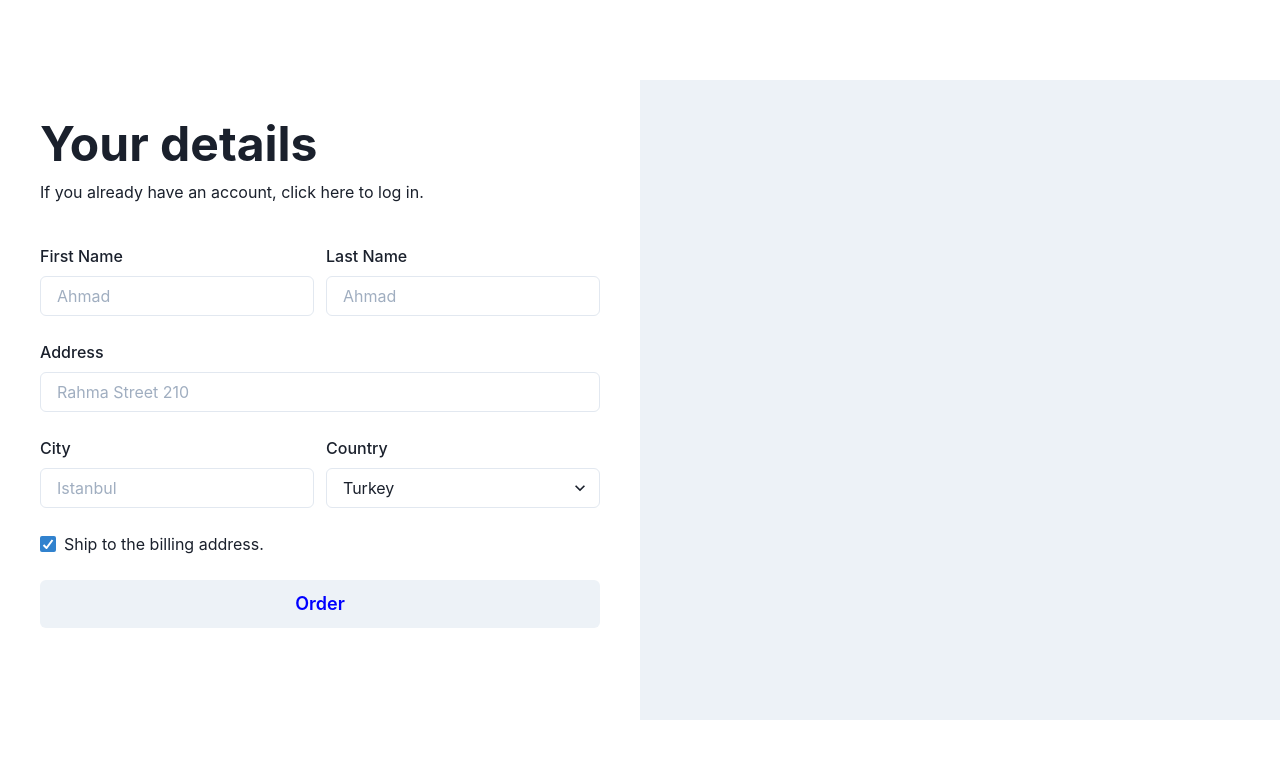
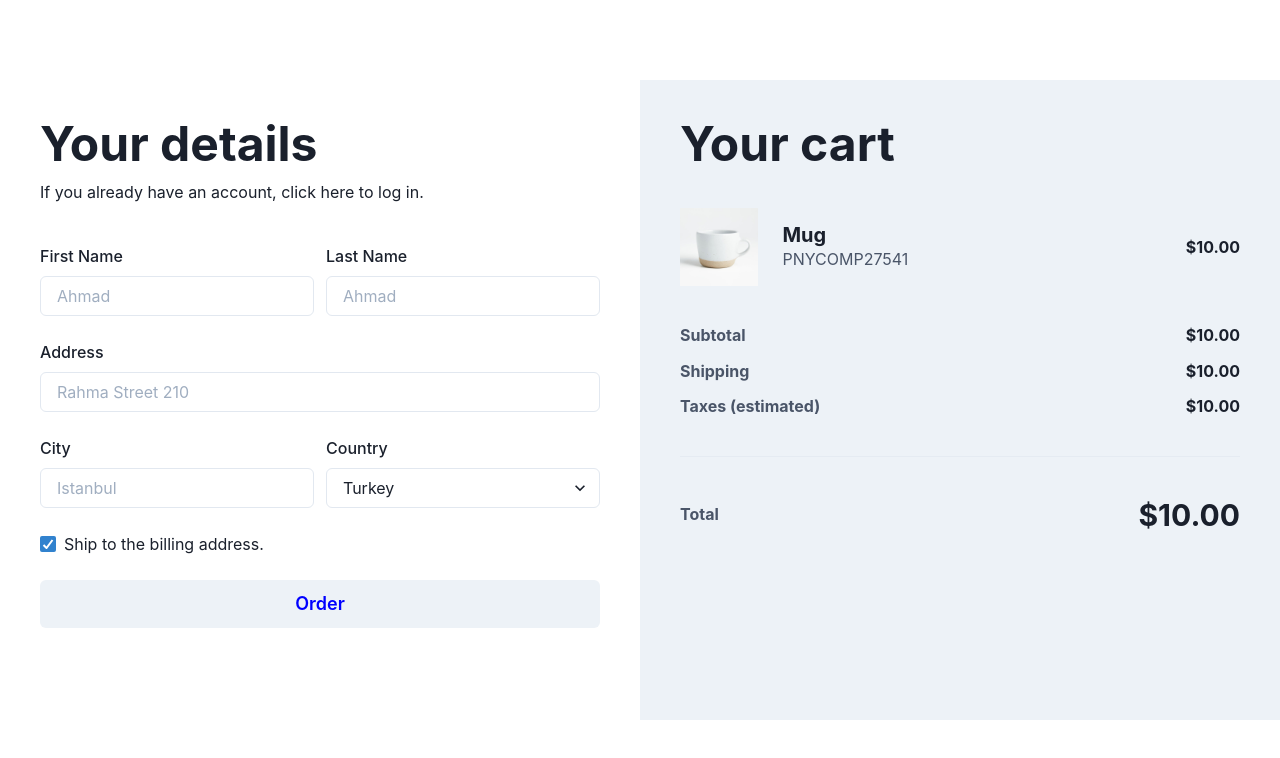
Before and after one commit to hamzakat/chakra-ui-checkout-page, a Next.js app: page / in a window 1280 px wide. Shown: the top 758 px of the page. Built offline with nearby package versions, Linux system fonts and the light colour scheme.

Commit message:
Implement the cart section

```diff
--- a/sections/cart.tsx
+++ b/sections/cart.tsx
@@ -1,9 +1,49 @@
-import { VStack } from "@chakra-ui/react";
+import { AspectRatio, Button, Checkbox, Divider, FormControl, FormLabel, GridItem, Heading, HStack, Image, Input, Select, SimpleGrid, Stack, Text, VStack } from "@chakra-ui/react";
 
 
 const Cart = () => {
     return (
         <VStack w="full" h="full" p={10} spacing={10} alignItems="flex-start" bg="gray.100">
+            <VStack spacing={3} alignItems="flex-start">
+                <Heading size="2xl" >
+                    Your cart
+                </Heading>
+            </VStack>
+            <HStack spacing={6} w="full" alignItems="center">
+
+                <AspectRatio ratio={1} w={24}>
+                    <Image src="/images/mug.jpg" alt="mug" />
+                </AspectRatio>
+
+                <HStack spacing={0} w="full" justifyContent="space-between" alignItems="center">
+                    <VStack w="full" spacing={0} alignItems="flex-start">
+                        <Heading size="md" >Mug</Heading>
+                        <Text color="gray.600">PNYCOMP27541</Text>
+                    </VStack>
+                    <Heading size="sm" textAlign="end">$10.00</Heading>
+                </HStack>
+
+            </HStack>
+
+            <VStack w="full" spacing={4} alignItems="stretch">
+                <HStack justifyContent="space-between">
+                    <Heading size="sm" color="gray.600" textAlign="start">Subtotal</Heading>
+                    <Heading size="sm" textAlign="end">$10.00</Heading>
+                </HStack>
+                <HStack justifyContent="space-between">
+                    <Heading size="sm" color="gray.600" textAlign="start">Shipping</Heading>
+                    <Heading size="sm" textAlign="end">$10.00</Heading>
+                </HStack>
+                <HStack justifyContent="space-between">
+                    <Heading size="sm" color="gray.600" textAlign="start">Taxes (estimated)</Heading>
+                    <Heading size="sm" textAlign="end">$10.00</Heading>
+                </HStack>
+            </VStack>
+            <Divider />
+            <HStack justifyContent="space-between" w="full">
+                    <Heading size="sm" color="gray.600" textAlign="start">Total</Heading>
+                    <Heading size="lg" textAlign="end">$10.00</Heading>
+            </HStack>
 
         </VStack>
     )
```
Also changed, not shown: public/images/mug.jpg (added).
